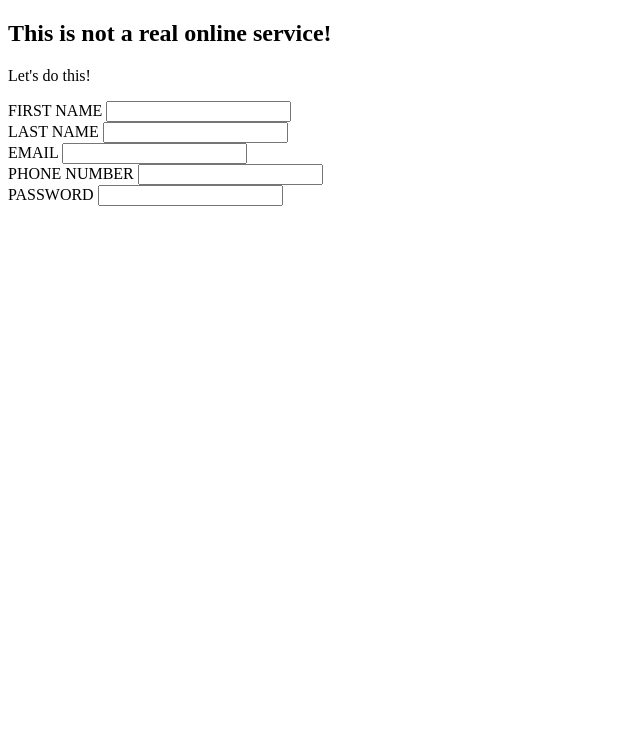
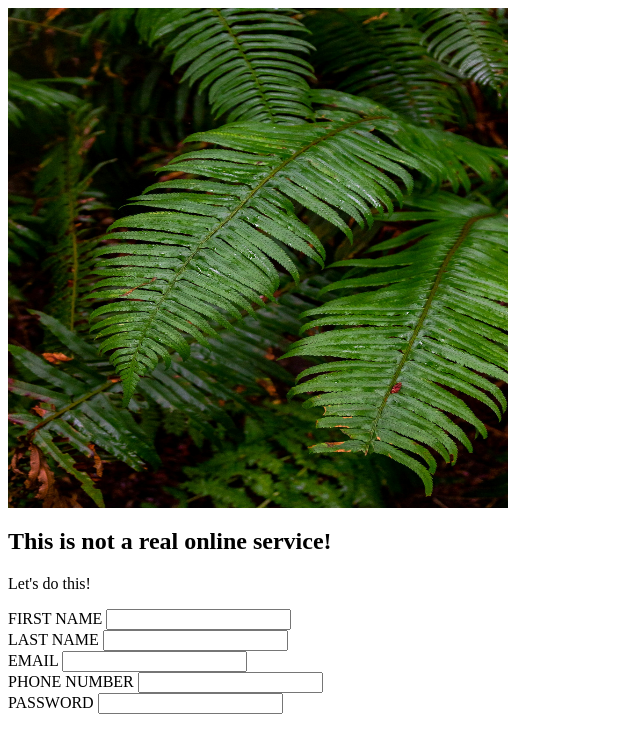
Before and after one commit to qvang/signup-form, a plain HTML site: page index.html in a window 1280 px wide. Shown: the whole page, without its empty margins (0-640 px from the left). Drawn offline with Linux system fonts and the light colour scheme.

Commit message:
Image added

```diff
--- a/index.html
+++ b/index.html
@@ -4,10 +4,13 @@
 <head>
   <meta charset="UTF-8">
   <meta name="viewport" content="width=device-width, initial-scale=1.0">
+  <link rel="stylesheet" href="styles.css" />
   <title>Sign-up form</title>
 </head>
 
 <body>
+
+  <img src="image.jpg" />
 
   <h2>This is not a real online service!</h2>
 
--- a/styles.css
+++ b/styles.css
@@ -0,0 +1,5 @@
+img {
+  display: flex;
+  height: 500px;
+  width: 500px;
+}
```
Also changed, not shown: image.jpg (added).
